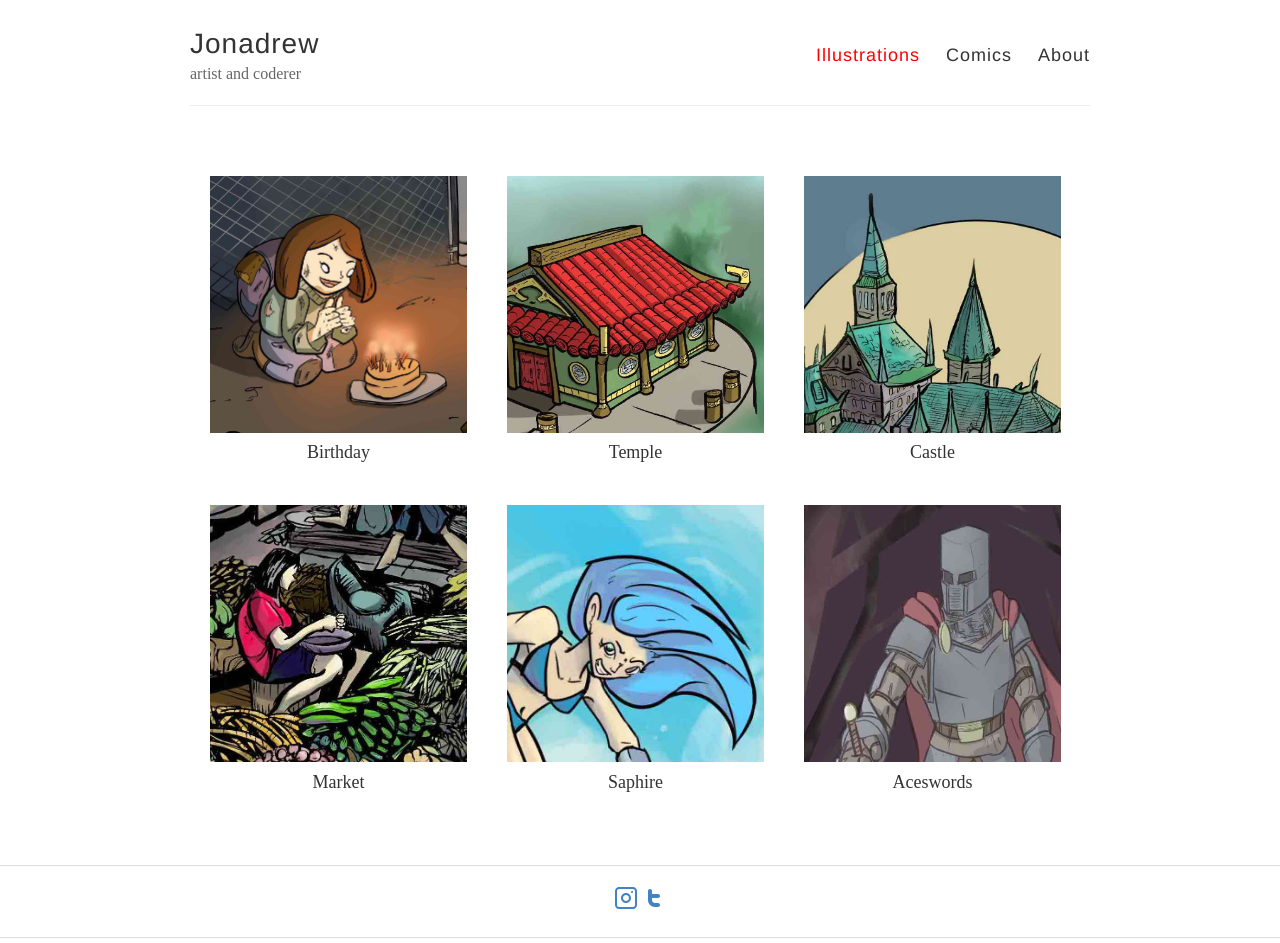
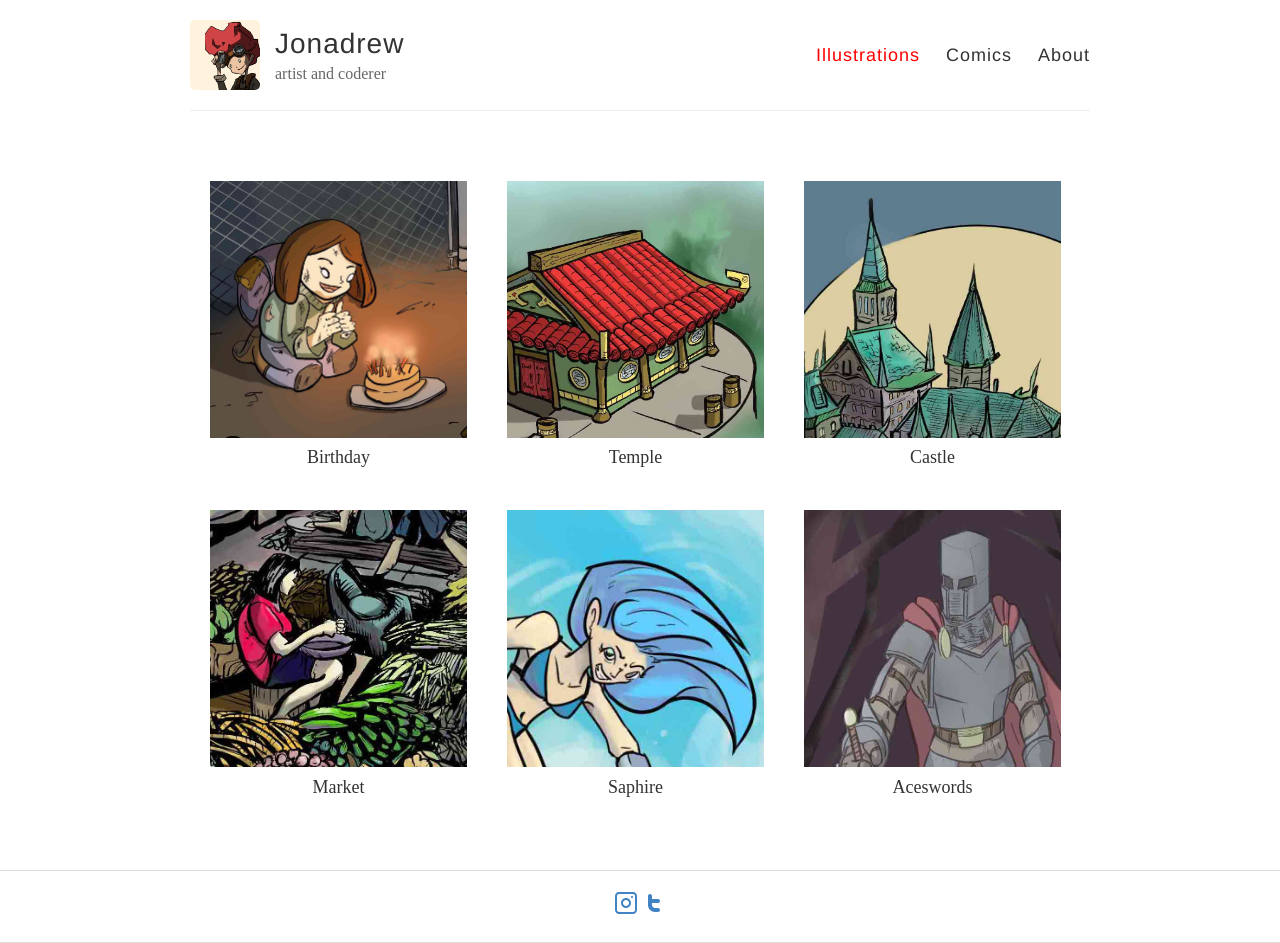
Before and after one commit to andrwyoung/jonadrew_website, a Jekyll site: the page built from index.html, in a window 1280 px wide. Built offline with Jekyll 4.4.1, drawn with Linux system fonts in a browser that asks for light colours.

Commit message:
profile pic

```diff
--- a/_config.yml
+++ b/_config.yml
@@ -1,8 +1,7 @@
 name: Jonadrew
 description: artist and coderer
 
-avatar:
-
+avatar: /images/profilepic.jpg
 
 header-links:
   - name: Illustrations
--- a/_layouts/default.html
+++ b/_layouts/default.html
@@ -19,7 +19,7 @@
     <div class="wrapper-masthead">
       <div class="container">
         <header class="masthead clearfix">
-          <!-- <a href="{{ site.baseurl }}/" class="site-avatar"><img src="{{ site.avatar }}" /></a> -->
+          <a href="{{ site.baseurl }}/" class="site-avatar"><img src="{{ site.avatar }}" /></a>
 
           <div class="site-info">
             <h1 class="site-name"><a href="{{ site.baseurl }}/">{{ site.name }}</a></h1>
```
Also changed, not shown: images/profilepic.jpg (added).
